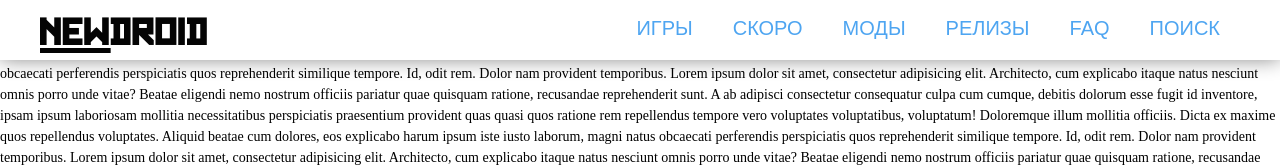
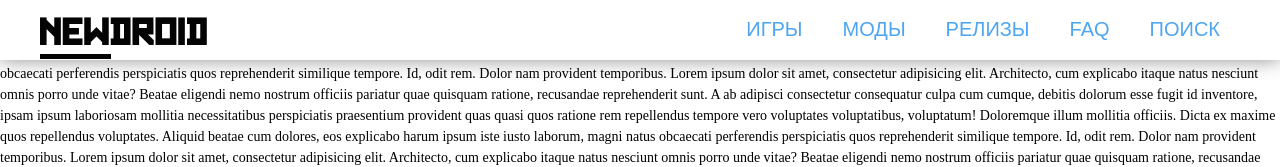
Before and after one commit to legion91/fddhghghhn, a website: page index.html in a window 1280 px wide. Shown: the top 167 px of the page. Drawn offline with Linux system fonts and the light colour scheme; a web font is replaced by a local one.

Commit message:
wip header

```diff
--- a/index.html
+++ b/index.html
@@ -12,13 +12,14 @@
 <body style="height: 8000px">
 <header id="header" class="header">
 	<a class="header__logo" href="/"><span>NEW</span>DROID</a>
-	<nav class="header__nav">
-		<div><a href="#">Игры</a></div>
-		<div><a href="#">Скоро</a></div>
-		<div><a href="#">Моды</a></div>
-		<div><a href="#">Релизы</a></div>
-		<div><a href="#">FAQ</a></div>
-		<div><a href="#">Поиск</a></div>
+	<nav>
+		<ul class="header__nav">
+			<li><a href="#">Игры</a></li>
+			<li><a href="#">Моды</a></li>
+			<li><a href="#">Релизы</a></li>
+			<li><a href="#">FAQ</a></li>
+			<li><a href="#">Поиск</a></li>
+		</ul>
 	</nav>
 </header>
 <main>
--- a/src/css/header.scss
+++ b/src/css/header.scss
@@ -9,13 +9,29 @@
   position: fixed;
   top: 0;
   background-color: $primary_white;
+
+  nav {
+    display: flex;
+  }
 }
 
 .sticky {
-  opacity: 0.7;
+  opacity: 0.8;
+  height: 50px;
+  transition: .4s;
+
+  .header__logo,
+  .header__nav {
+    opacity: 1;
+  }
 
   &:hover {
     opacity: 1;
+    height: 60px;
+
+    .sticky-logo {
+      font-size: 50px;
+    }
   }
 }
 
@@ -23,19 +39,24 @@
   font: 50px $logo_font;
   color: $primary_black;
   cursor: pointer;
+  transition: .4s;
 
   &:hover {
     span {
       background-color: $primary_blue;
       color: $primary_white;
       padding: 12px 0px 11px 0;
-      text-decoration: underline;
+      border-bottom: none;
     }
   }
 
   span {
-    text-decoration: underline;
+    border-bottom: 5px solid $primary_black;
   }
+}
+
+.sticky-logo {
+  font-size: 40px;
 }
 
 .header__nav {
@@ -44,11 +65,10 @@
 
   a {
     font: 20px $primary_font;
-    line-height: 12px;
     color: $primary_blue;
     text-transform: uppercase;
-    padding: 20px 20px;
-    transition: 0.5s;
+    padding: 17px 20px;
+    transition: .2s;
 
     &:hover {
       background-color: $primary_blue;
--- a/src/css/variables.scss
+++ b/src/css/variables.scss
@@ -29,7 +29,7 @@ $grid-large: 990px;
 $grid-tablet: 1280px;
 $grid-widescreen: 1400px;
 
-$small: 'extra-small';
+$extra-small: 'extra-small';
 $small: 'small';
 $medium: 'medium';
 $medium-down: 'medium-down';
```
Also changed, not shown: build/css/main.css, build/js/main.js, 1 other file.
